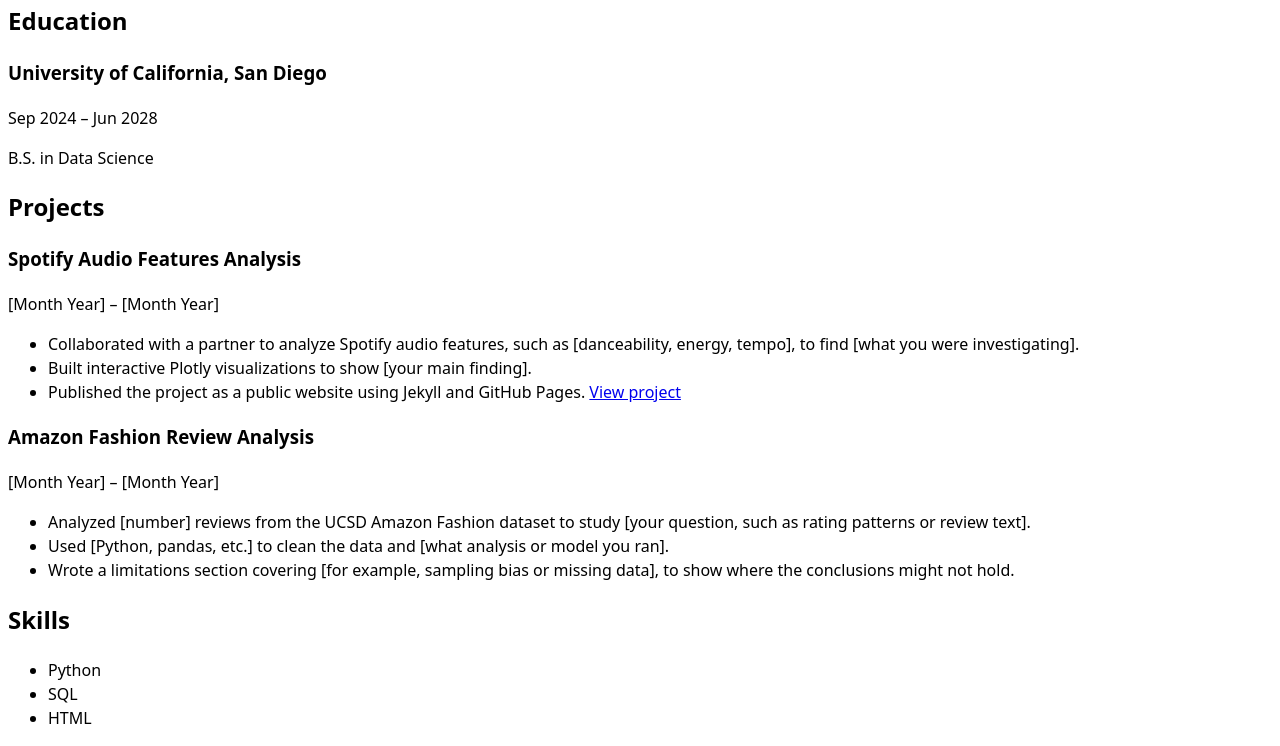
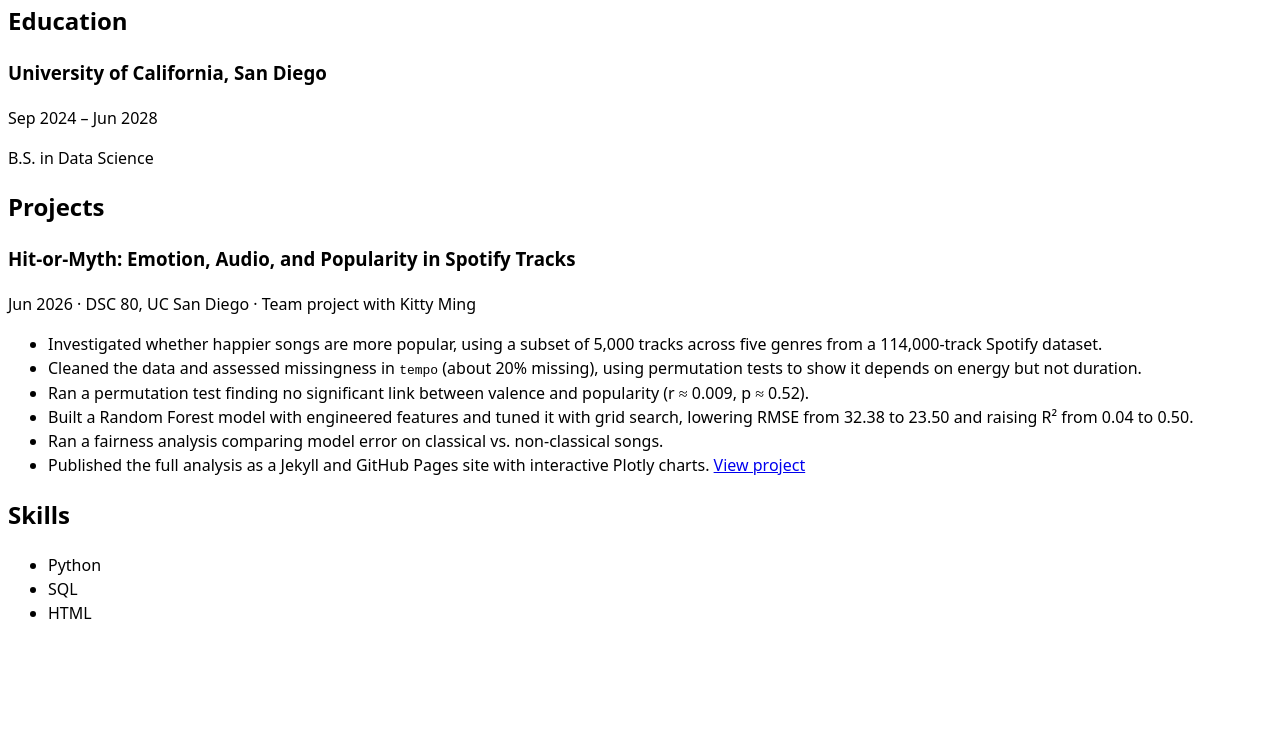
Before and after one commit to trkieu-commits/portfolio, a plain HTML site: page resume/index.html in a window 1280 px wide. Shown: the part 120-866 px from the top of the page. After the commit the page ends 800 px from the top, so only its background shows below. Drawn offline with Linux system fonts and the light colour scheme.

Commit message:
Update project details in resume

```diff
--- a/resume/index.html
+++ b/resume/index.html
@@ -36,31 +36,18 @@
 
   <article>
     <header>
-      <h3>Spotify Audio Features Analysis</h3>
+      <h3>Hit-or-Myth: Emotion, Audio, and Popularity in Spotify Tracks</h3>
       <p>
-        <time datetime="2026-01">[Month Year]</time> –
-        <time datetime="2026-03">[Month Year]</time>
+        <time datetime="2026-06">Jun 2026</time> · DSC 80, UC San Diego · Team project with Kitty Ming
       </p>
     </header>
     <ul>
-      <li>Collaborated with a partner to analyze Spotify audio features, such as [danceability, energy, tempo], to find [what you were investigating].</li>
-      <li>Built interactive Plotly visualizations to show [your main finding].</li>
-      <li>Published the project as a public website using Jekyll and GitHub Pages. <a href="YOUR_PROJECT_LINK" target="_blank">View project</a></li>
-    </ul>
-  </article>
-
-  <article>
-    <header>
-      <h3>Amazon Fashion Review Analysis</h3>
-      <p>
-        <time datetime="2026-04">[Month Year]</time> –
-        <time datetime="2026-06">[Month Year]</time>
-      </p>
-    </header>
-    <ul>
-      <li>Analyzed [number] reviews from the UCSD Amazon Fashion dataset to study [your question, such as rating patterns or review text].</li>
-      <li>Used [Python, pandas, etc.] to clean the data and [what analysis or model you ran].</li>
-      <li>Wrote a limitations section covering [for example, sampling bias or missing data], to show where the conclusions might not hold.</li>
+      <li>Investigated whether happier songs are more popular, using a subset of 5,000 tracks across five genres from a 114,000-track Spotify dataset.</li>
+      <li>Cleaned the data and assessed missingness in <code>tempo</code> (about 20% missing), using permutation tests to show it depends on energy but not duration.</li>
+      <li>Ran a permutation test finding no significant link between valence and popularity (r ≈ 0.009, p ≈ 0.52).</li>
+      <li>Built a Random Forest model with engineered features and tuned it with grid search, lowering RMSE from 32.38 to 23.50 and raising R² from 0.04 to 0.50.</li>
+      <li>Ran a fairness analysis comparing model error on classical vs. non-classical songs.</li>
+      <li>Published the full analysis as a Jekyll and GitHub Pages site with interactive Plotly charts. <a href="https://kittymingsln.github.io/Hit-or-Myth/" target="_blank">View project</a></li>
     </ul>
   </article>
 </section>
```
